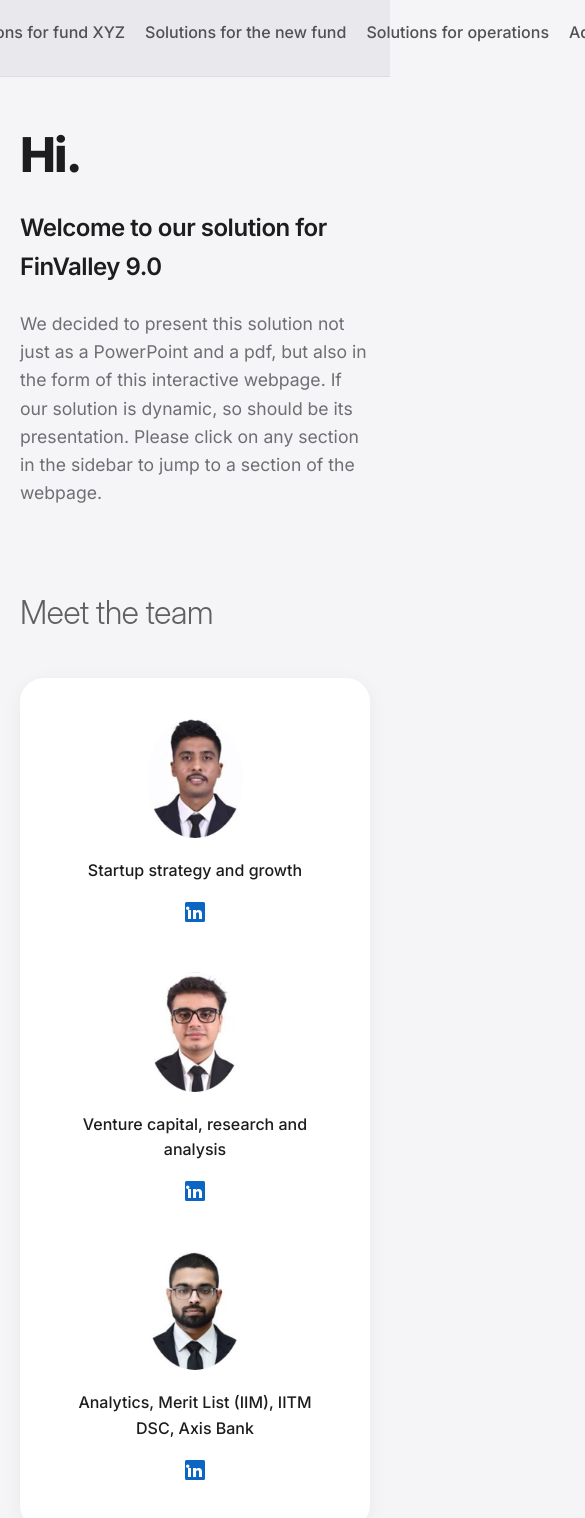
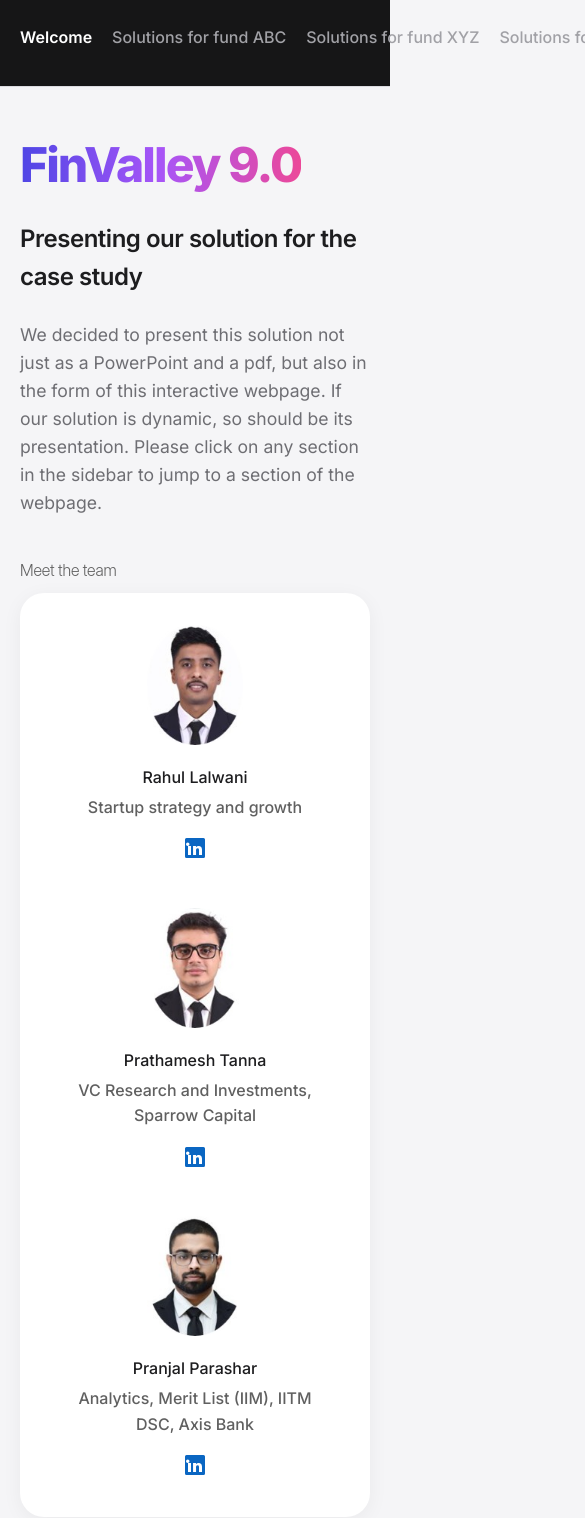
Before and after one commit to pranjalparashar1/ivpcase, a plain HTML site: page index.html in a window 390 px wide. Shown: the top 1518 px of the page, 585 px wide, since content can reach past the window. Drawn offline with Linux system fonts and the light colour scheme; a web font is replaced by a local one.

Commit message:
Update index.html

```diff
--- a/index.html
+++ b/index.html
@@ -17,9 +17,9 @@
         :root {
             --background-color: #f5f5f7;
             --text-color: #1d1d1f;
-            --sidebar-bg: #e8e8ed;
-            --sidebar-link-color: #515154;
-            --sidebar-link-hover-color: #000;
+            --sidebar-bg: #161617;
+            --sidebar-link-color: #a1a1a6;
+            --sidebar-link-hover-color: #ffffff;
             --card-bg: #ffffff;
             --shadow-color: rgba(0, 0, 0, 0.05);
             --primary-blue: #007aff;
@@ -83,33 +83,59 @@
             font-weight: 600;
         }
 
+        .sidebar-footer {
+            margin-top: auto;
+            padding-top: 40px;
+            font-family: 'Inter Display', sans-serif;
+            font-weight: 300;
+        }
+        .sidebar-footer .team-name {
+            font-size: 1rem;
+            color: #a1a1a6;
+        }
+        .sidebar-footer .school-name {
+            font-size: 0.8rem;
+            color: #6e6e73;
+        }
+
+
         .main-content {
-            margin-left: 280px; /* Same as sidebar width */
+            margin-left: 280px;
             width: calc(100% - 280px);
+            min-height: 100vh;
+            display: flex;
+            align-items: center;
+            justify-content: flex-start;
         }
 
         .content-section {
-            min-height: 100vh;
-            padding: 80px 60px;
-            display: flex;
-            flex-direction: column;
-            justify-content: center;
+            padding: 0 60px 0 30px;
+            width: 100%;
+            max-width: 1100px;
         }
 
         /* ============================================ */
         /* SECTION-SPECIFIC STYLES                     */
         /* ============================================ */
 
-        /* Welcome Section (sec1) */
+        .gradient-text {
+            background: linear-gradient(90deg, #4f46e5, #a855f7, #ec4899);
+            -webkit-background-clip: text;
+            background-clip: text;
+            -webkit-text-fill-color: transparent;
+            color: transparent;
+            display: inline-block;
+        }
+
         #sec1 .header-text h1 {
-            font-size: 6rem;
+            font-size: 5rem;
             font-weight: 800;
             letter-spacing: -0.04em;
             margin-bottom: 16px;
         }
 
         #sec1 .header-text h2 {
-            font-size: 2.5rem;
+            font-size: 2rem;
             font-weight: 600;
             letter-spacing: -0.02em;
             margin-bottom: 24px;
@@ -117,31 +143,34 @@
 
         #sec1 .header-text p {
             font-size: 1.1rem;
-            max-width: 600px;
+            max-width: 880px;
             color: #6e6e73;
         }
 
         .team-heading {
-            font-family: 'Inter Display', sans-serif;
-            font-size: 2.5rem;
+            font-family: 'Inter Display Light', sans-serif;
+            font-size: 1.55rem;
             font-weight: 300;
             color: #606060;
             letter-spacing: -0.01em;
-            margin-top: 80px;
-            margin-bottom: 40px;
+            margin-top: 40px;
+            margin-bottom: 10px;
         }
 
-        /* Unified Team Card Styling */
         .team-card-unified {
             background: var(--card-bg);
-            border-radius: 24px; /* Slightly larger radius for a bigger card */
-            padding: 40px;
+            border-radius: 24px;
+            /* CHANGE: Reduced vertical padding by 20% (40px -> 32px) */
+            padding: 32px 40px;
             box-shadow: 0 4px 20px var(--shadow-color);
             transition: transform 0.3s ease, box-shadow 0.3s ease;
             display: flex;
             justify-content: space-around;
-            align-items: flex-start;
+            /* CHANGE: Aligned items to center to balance the new vertical space */
+            align-items: center;
             gap: 20px;
+            max-width: 880px;
+            margin-left: 0;
         }
 
         .team-card-unified:hover {
@@ -154,7 +183,6 @@
             flex: 1;
         }
 
-        /* Image container is now just for sizing, no visuals */
         .team-member .image-container {
             width: 120px;
             height: 120px;
@@ -165,13 +193,21 @@
             width: 100%;
             height: 100%;
             object-fit: contain;
-            border-radius: 50%; /* Ensuring image is circular if not pre-cropped */
+            border-radius: 50%;
+        }
+
+        .team-member-name {
+            font-size: 1rem;
+            font-weight: 500;
+            margin-bottom: 4px;
+            color: var(--text-color);
         }
 
         .team-member .caption {
             font-size: 1rem;
             font-weight: 500;
             margin-bottom: 16px;
+            color: #606060;
         }
 
         .team-member .linkedin-link svg {
@@ -198,14 +234,18 @@
                 width: calc(100% - 220px);
             }
             .content-section {
-                padding: 60px 40px;
+                padding: 0 40px;
             }
-            #sec1 .header-text h1 { font-size: 4.5rem; }
-            #sec1 .header-text h2 { font-size: 2rem; }
+            #sec1 .header-text h1 { font-size: 4rem; }
+            #sec1 .header-text h2 { font-size: 1.75rem; }
             .team-card-unified {
                 flex-direction: column;
                 align-items: center;
-                gap: 40px; /* Increase gap for vertical stacking */
+                gap: 40px;
+                max-width: 100%;
+            }
+            #sec1 .header-text p {
+                max-width: 100%;
             }
         }
 
@@ -221,7 +261,11 @@
                 border-bottom: 1px solid #dcdce1;
                 padding: 20px;
                 flex-direction: row;
-                justify-content: center;
+                justify-content: space-between;
+                align-items: center;
+            }
+            .sidebar-nav {
+                flex-grow: 1;
             }
             .sidebar-nav ul {
                 display: flex;
@@ -233,16 +277,25 @@
                 margin: 0;
                 white-space: nowrap;
             }
+            .sidebar-footer {
+                margin-top: 0;
+                padding-top: 0;
+                text-align: right;
+                white-space: nowrap;
+            }
             .main-content {
                 margin-left: 0;
                 width: 100%;
+                min-height: auto;
+                padding: 40px 0;
+                 justify-content: center;
             }
              .content-section {
-                padding: 40px 20px;
+                padding: 0 20px;
             }
             #sec1 .header-text h1 { font-size: 3rem; }
             #sec1 .header-text h2 { font-size: 1.5rem; }
-            .team-heading { font-size: 2rem; }
+            .team-heading { font-size: 1rem; }
         }
 
     </style>
@@ -258,13 +311,16 @@
             <div class="sidebar-nav">
                 <ul>
                     <li><a href="index.html" class="active">Welcome</a></li>
-                    <li><a href="abc_new_int.html" target="_blank" rel="noopener noreferrer">Solutions for fund ABC</a></li>
-                    <li><a href="xyz.html" target="_blank" rel="noopener noreferrer">Solutions for fund XYZ</a></li>
-                    <li><a href="token.html" target="_blank" rel="noopener noreferrer">Solutions for the new fund</a></li>
-                    <li><a href="goldensource.html" target="blank" rel="noopener noreferrer">Solutions for operations</a></li>
-                    <li><a href="addons.html" target="blank" rel="noopener noreferrer">Add-ons</a></li>
-                    <li><a href="darkgolden.html" target="blank" rel="noopener noreferrer">Dark test</a></li>
+                    <li><a href="abc_new_int.html">Solutions for fund ABC</a></li>
+                    <li><a href="xyz.html">Solutions for fund XYZ</a></li>
+                    <li><a href="token.html">Solutions for the new fund</a></li>
+                    <li><a href="goldensource.html">Solutions for operations</a></li>
+                    <li><a href="addons.html">Add-ons</a></li>
                 </ul>
+            </div>
+            <div class="sidebar-footer">
+                <p class="team-name">Team Purple Reign</p>
+                <p class="school-name">IIM Nagpur</p>
             </div>
         </nav>
         <!-- ============================================ -->
@@ -279,8 +335,8 @@
             <!-- ============================================ -->
             <section id="sec1" class="content-section">
                 <div class="header-text">
-                    <h1>Hi.</h1>
-                    <h2>Welcome to our solution for FinValley 9.0</h2>
+                    <h1 class="gradient-text">FinValley 9.0</h1>
+                    <h2>Presenting our solution for the case study</h2>
                     <p>
                         We decided to present this solution not just as a PowerPoint and a pdf, but also in the form of this interactive webpage. If our solution is dynamic, so should be its presentation. Please click on any section in the sidebar to jump to a section of the webpage.
                     </p>
@@ -294,6 +350,7 @@
                             <div class="image-container">
                                 <img src="./rahul.jpg" alt="Team member Rahul">
                             </div>
+                            <p class="team-member-name">Rahul Lalwani</p>
                             <p class="caption">Startup strategy and growth</p>
                             <a href="https://www.linkedin.com/in/rahul-lalwani-2707r/" target="_blank" rel="noopener noreferrer" class="linkedin-link" aria-label="Rahul's LinkedIn Profile">
                                <svg xmlns="http://www.w3.org/2000/svg" viewBox="0 0 24 24"><path d="M20.5 2h-17A1.5 1.5 0 002 3.5v17A1.5 1.5 0 003.5 22h17a1.5 1.5 0 001.5-1.5v-17A1.5 1.5 0 0020.5 2zM8 19H5v-9h3zM6.5 8.25A1.75 1.75 0 114.75 6.5 1.75 1.75 0 016.5 8.25zM19 19h-3v-4.74c0-1.42-.6-1.93-1.38-1.93A1.64 1.64 0 0013 14.19a1.65 1.65 0 00.06.66V19h-3v-9h2.9v1.3a3.11 3.11 0 012.7-1.4c1.55 0 3.34.86 3.34 3.93z"></path></svg>
@@ -303,7 +360,8 @@
                             <div class="image-container">
                                 <img src="./prathamesh.jpg" alt="Team member Prathamesh">
                             </div>
-                            <p class="caption">Venture capital, research and analysis</p>
+                            <p class="team-member-name">Prathamesh Tanna</p>
+                            <p class="caption">VC Research and Investments, Sparrow Capital</p>
                             <a href="https://www.linkedin.com/in/prathamesh-tanna-a0666424b/" target="_blank" rel="noopener noreferrer" class="linkedin-link" aria-label="Prathamesh's LinkedIn Profile">
                                <svg xmlns="http://www.w3.org/2000/svg" viewBox="0 0 24 24"><path d="M20.5 2h-17A1.5 1.5 0 002 3.5v17A1.5 1.5 0 003.5 22h17a1.5 1.5 0 001.5-1.5v-17A1.5 1.5 0 0020.5 2zM8 19H5v-9h3zM6.5 8.25A1.75 1.75 0 114.75 6.5 1.75 1.75 0 016.5 8.25zM19 19h-3v-4.74c0-1.42-.6-1.93-1.38-1.93A1.64 1.64 0 0013 14.19a1.65 1.65 0 00.06.66V19h-3v-9h2.9v1.3a3.11 3.11 0 012.7-1.4c1.55 0 3.34.86 3.34 3.93z"></path></svg>
                             </a>
@@ -312,6 +370,7 @@
                             <div class="image-container">
                                 <img src="./pranjal.jpg" alt="Team member Pranjal">
                             </div>
+                            <p class="team-member-name">Pranjal Parashar</p>
                             <p class="caption">Analytics, Merit List (IIM), IITM DSC, Axis Bank</p>
                             <a href="https://www.linkedin.com/in/pranjalparashar1/" target="_blank" rel="noopener noreferrer" class="linkedin-link" aria-label="Pranjal's LinkedIn Profile">
                                <svg xmlns="http://www.w3.org/2000/svg" viewBox="0 0 24 24"><path d="M20.5 2h-17A1.5 1.5 0 002 3.5v17A1.5 1.5 0 003.5 22h17a1.5 1.5 0 001.5-1.5v-17A1.5 1.5 0 0020.5 2zM8 19H5v-9h3zM6.5 8.25A1.75 1.75 0 114.75 6.5 1.75 1.75 0 016.5 8.25zM19 19h-3v-4.74c0-1.42-.6-1.93-1.38-1.93A1.64 1.64 0 0013 14.19a1.65 1.65 0 00.06.66V19h-3v-9h2.9v1.3a3.11 3.11 0 012.7-1.4c1.55 0 3.34.86 3.34 3.93z"></path></svg>
```
